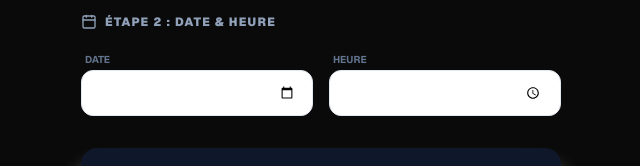
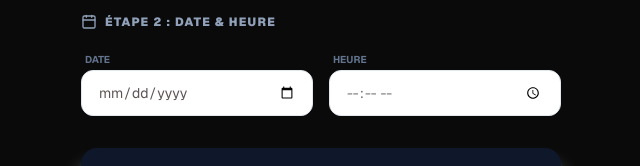
Before and after one commit to chamseddinekifeji13-coder/KIFPADEL, a Next.js app: page /en/matches/create in a window 1280 px wide. Shown: the part 308-474 px from the top of the page, without its empty margins (319-959 px from the left). Built offline with nearby package versions, Linux system fonts and the light colour scheme; no server answers; the database is empty.

Commit message:
style: update text colors for date and time inputs
Change '#match-date' to dark gray and '#match-time' to medium gray.

Co-authored-by: KIFGED SOLUTION <223936151+chamseddinekifeji13-coder@users.noreply.github.com>

```diff
--- a/src/app/[locale]/(player)/matches/create/create-match-form.tsx
+++ b/src/app/[locale]/(player)/matches/create/create-match-form.tsx
@@ -80,6 +80,7 @@ export function CreateMatchForm({ clubs, locale }: CreateMatchFormProps) {
               value={date}
               onChange={(e) => setDate(e.target.value)}
               className="w-full bg-white border border-slate-200 rounded-xl py-3 px-4 text-sm focus:ring-2 focus:ring-sky-500/20 focus:border-sky-500 outline-none"
+              style={{ color: "#5d5353" }}
             />
           </div>
           <div className="space-y-2">
@@ -91,6 +92,7 @@ export function CreateMatchForm({ clubs, locale }: CreateMatchFormProps) {
               value={time}
               onChange={(e) => setTime(e.target.value)}
               className="w-full bg-white border border-slate-200 rounded-xl py-3 px-4 text-sm focus:ring-2 focus:ring-sky-500/20 focus:border-sky-500 outline-none"
+              style={{ color: "#757575" }}
             />
           </div>
         </div>
```
